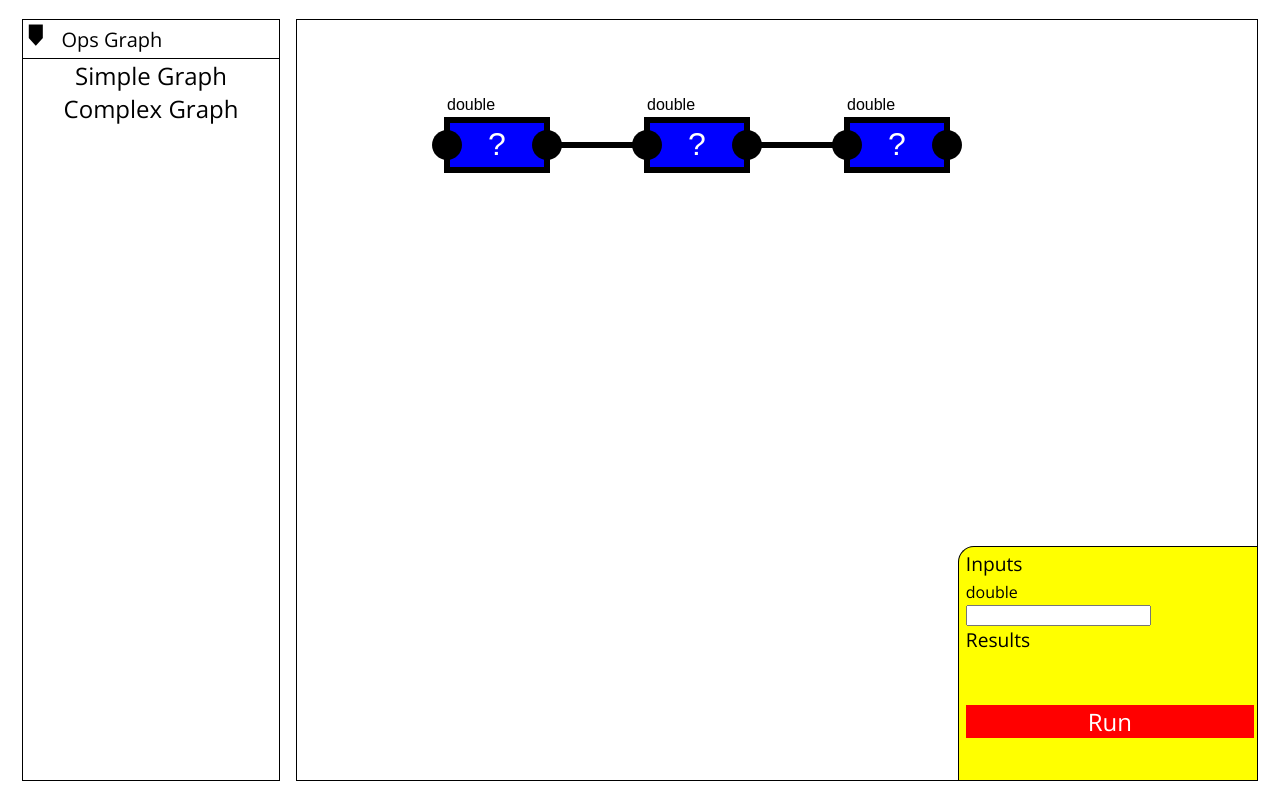
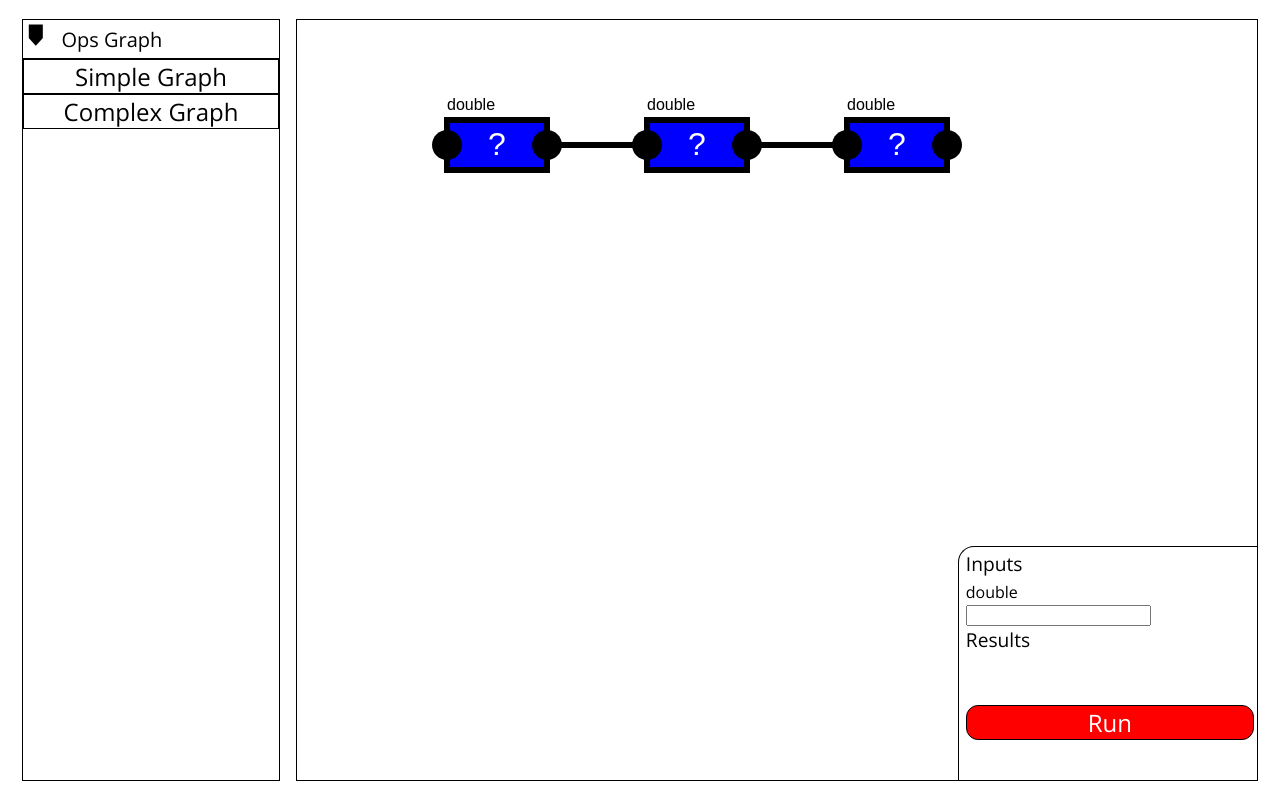
Before and after one commit to JimBoonie/OpsGraph, a Flask app: page / in a window 1280 px wide. Run offline with Flask 2, Linux system fonts and the light colour scheme.

Commit message:
Change some styles;

```diff
--- a/app/static/css/main.css
+++ b/app/static/css/main.css
@@ -84,6 +84,7 @@ canvas[resize] {
         text-align: center;
         margin: 0;
         background-color: white;
+        border: 1px solid black;
     }
 
     .do-show {
@@ -119,7 +120,7 @@ canvas[resize] {
         border-top: 1px solid black;
         border-left: 1px solid black;
         border-top-left-radius: 1em;
-        background-color: yellow;
+        background-color: white;
     }
 
     #float-title {
@@ -135,6 +136,9 @@ canvas[resize] {
     #run-button {
         font-size: 1.5em;
         text-align: center;
+
         color: white;
         background-color: red;
+        border: 1px solid black;
+        border-radius: 0.5em;
     }
--- a/app/static/js/graph.js
+++ b/app/static/js/graph.js
@@ -330,7 +330,7 @@ function openComplexGraph() {
     makeInputField("double", "", text_path);
     var text_path = makeInputLabel(nodes[2], 0, "", port_val_defaults);
     user_inputs.push(text_path);
-    makeInputField("double", "", text_path);
+    makeInputField("split", "", text_path);
 
 
     makeInputLabel(nodes[1], 1, "2", port_val_defaults);
```
